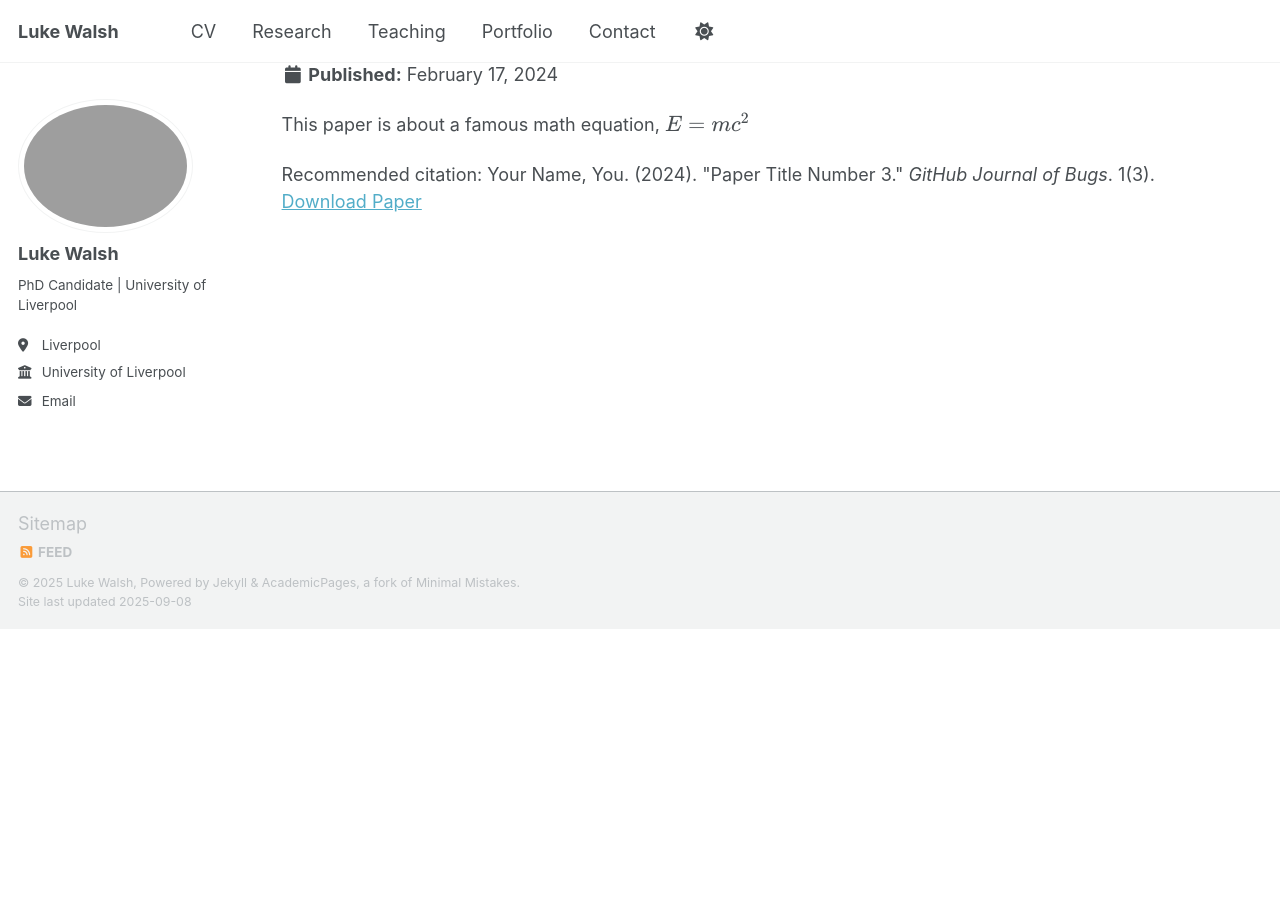
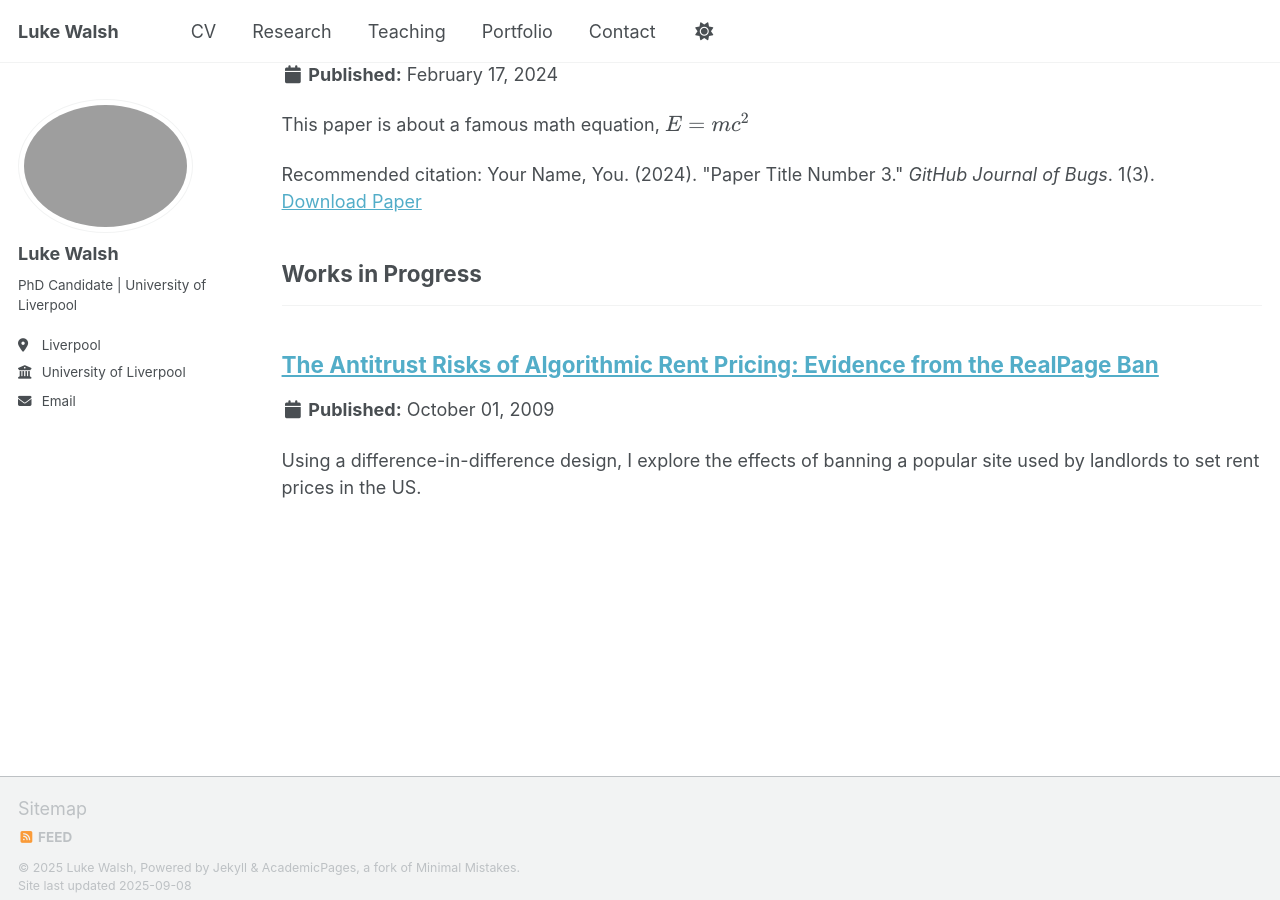
Before and after one commit to LukeWalsh308/LukeWalsh308.github.io, a Jekyll site: the page built from _pages/research.html, in a window 1280 px wide and 900 px high, scrolled down 751 px. Built offline with Jekyll 4.4.1, drawn with Linux system fonts in a browser that asks for light colours; a script that is not in the unit is left out; before the commit the page ends 1380 px from its top, so only the background shows below that.

Commit message:
Update 2009-10-01-paper-title-number-1.md

```diff
--- a/_publications/2009-10-01-paper-title-number-1.md
+++ b/_publications/2009-10-01-paper-title-number-1.md
@@ -1,15 +1,7 @@
-{% comment %}---
-title: "Paper Title Number 1"
+---
+title: "The Antitrust Risks of Algorithmic Rent Pricing: Evidence from the RealPage Ban"
 collection: publications
-category: manuscripts
-permalink: /publication/2009-10-01-paper-title-number-1
-excerpt: 'This paper is about the number 1. The number 2 is left for future work.'
-date: 2009-10-01
-venue: 'Journal 1'
-slidesurl: 'http://academicpages.github.io/files/slides1.pdf'
-paperurl: 'http://academicpages.github.io/files/paper1.pdf'
-bibtexurl: 'http://academicpages.github.io/files/bibtex1.bib'
-citation: 'Your Name, You. (2009). &quot;Paper Title Number 1.&quot; <i>Journal 1</i>. 1(1).'
+category: books
+excerpt: 'Using a difference-in-difference design, I explore the effects of banning a popular site used by landlords to set rent prices in the US.'
 ---
 The contents above will be part of a list of publications, if the user clicks the link for the publication than the contents of section will be rendered as a full page, allowing you to provide more information about the paper for the reader. When publications are displayed as a single page, the contents of the above "citation" field will automatically be included below this section in a smaller font.
-{% endcomment %}
```
